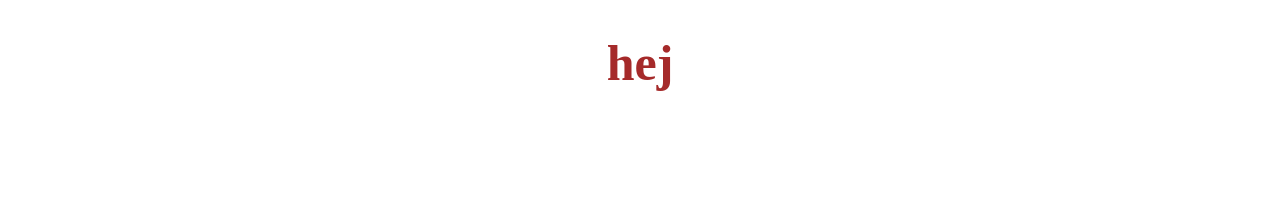
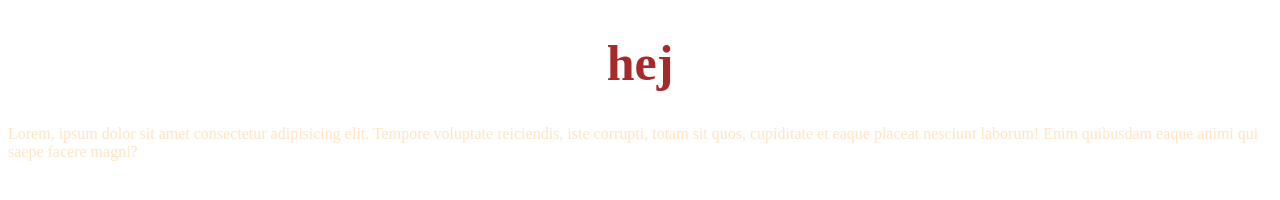
Before and after one commit to signeaml/git_test, a plain HTML site: page index.html in a window 1280 px wide. Drawn offline with Linux system fonts and the light colour scheme.

Commit message:
tilføjelse af p

```diff
--- a/index.html
+++ b/index.html
@@ -12,5 +12,11 @@
   </head>
   <body>
     <h1>hej</h1>
+    <p>
+      Lorem, ipsum dolor sit amet consectetur adipisicing elit. Tempore
+      voluptate reiciendis, iste corrupti, totam sit quos, cupiditate et eaque
+      placeat nesciunt laborum! Enim quibusdam eaque animi qui saepe facere
+      magni?
+    </p>
   </body>
 </html>
--- a/style.css
+++ b/style.css
@@ -3,3 +3,6 @@ h1 {
   font-size: 50px;
   text-align: center;
 }
+p {
+  color: bisque;
+}
```
